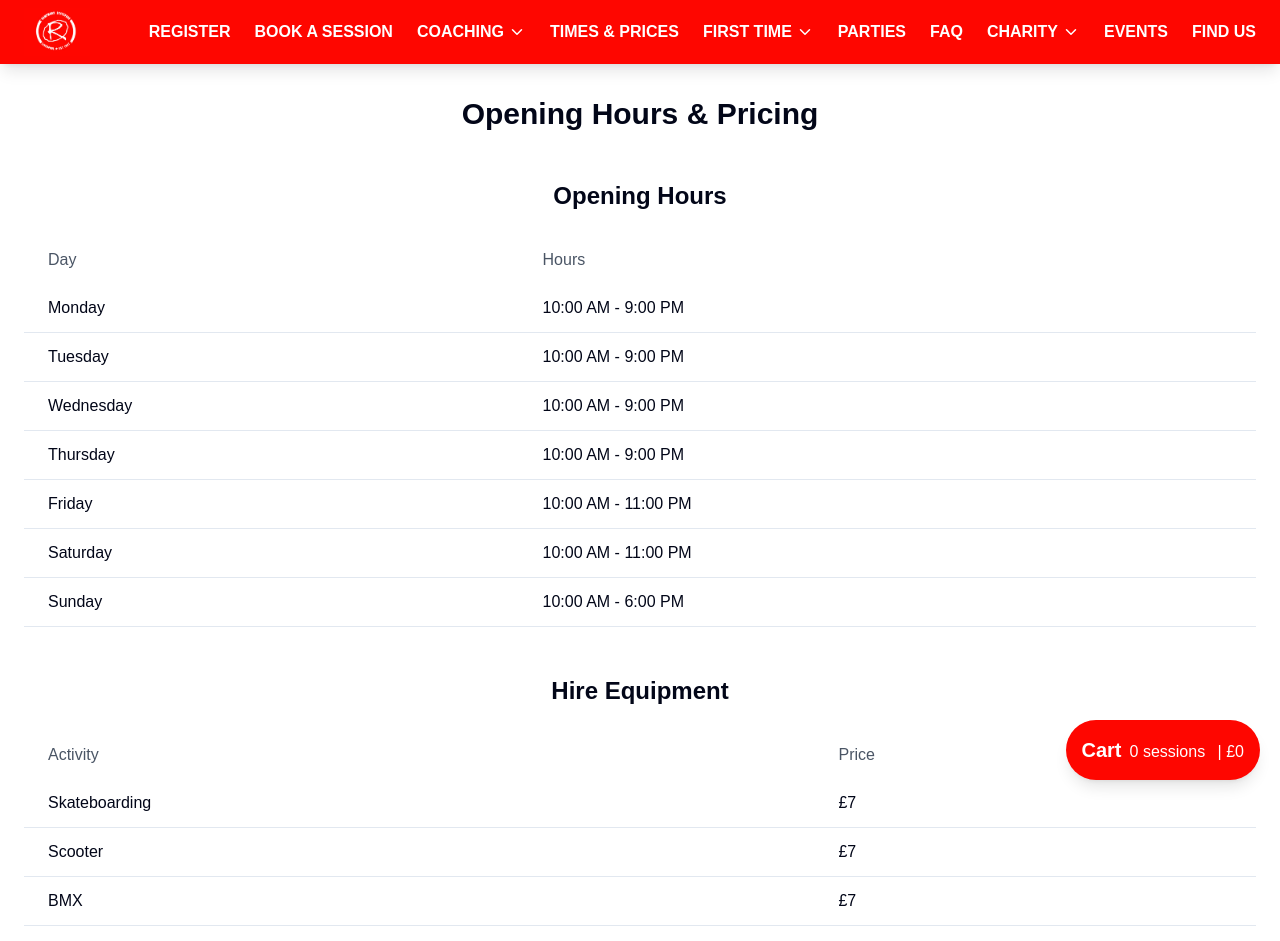
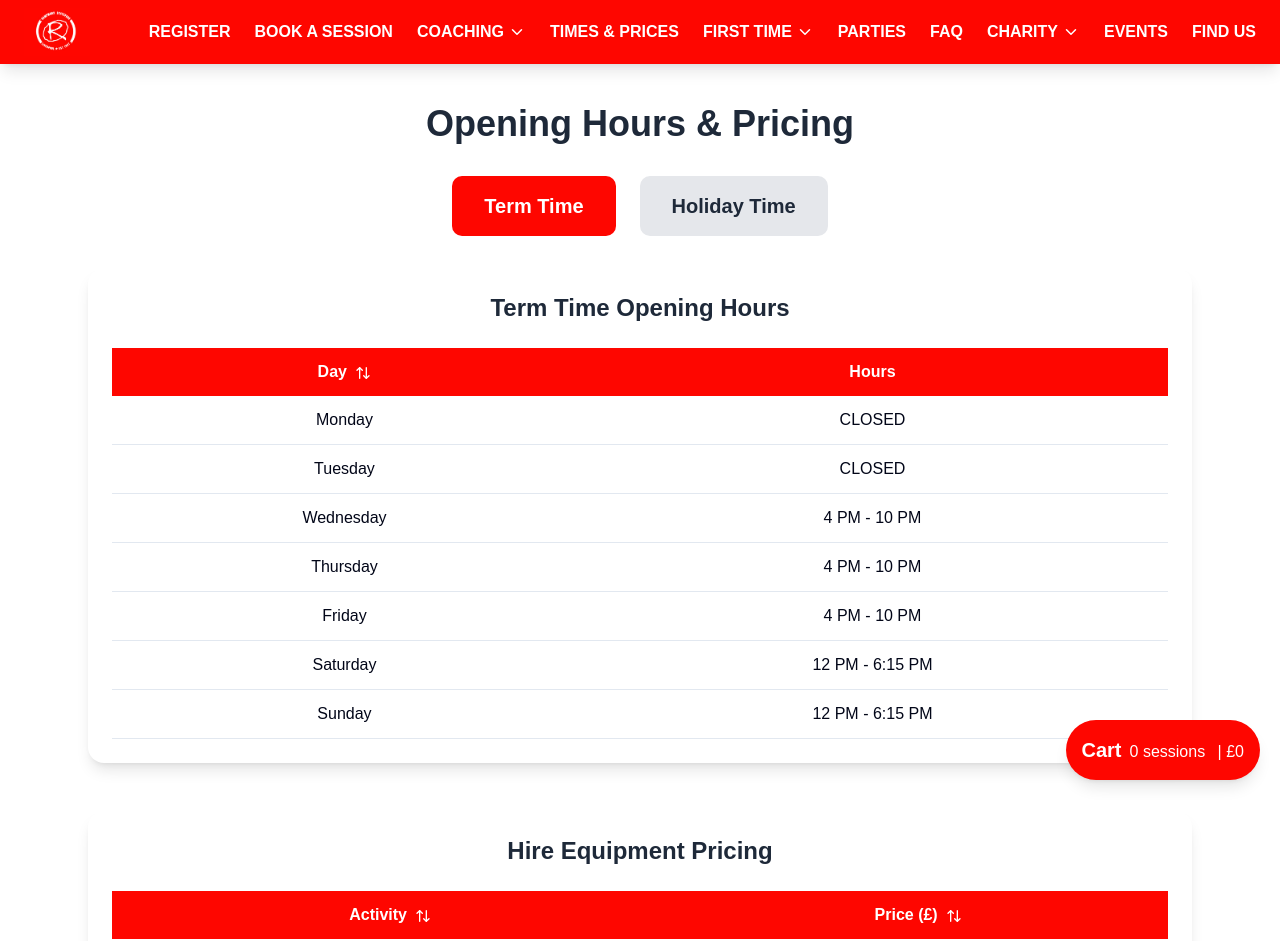
Before and after one commit to tyrone-rampworx/rampworx-ui, a Next.js app: page /times-prices in a window 1280 px wide. Shown: the top 941 px of the page. Built offline with nearby package versions, Linux system fonts and the light colour scheme.

Commit message:
updated the times and prices page

```diff
--- a/src/app/times-prices/page.tsx
+++ b/src/app/times-prices/page.tsx
@@ -1,86 +1,156 @@
-'use client';
+"use client";
 
-import { useState } from 'react';
+import { useState } from "react";
+import { ArrowUpDown } from "lucide-react";
 
 const TimesPricesPage = () => {
-  // Example pricing data
-  const pricingData = [
-    {
-      activity: 'Skateboarding',
-      price: '£7',
-    },
-    {
-      activity: 'Scooter',
-      price: '£7',
-    },
-    {
-      activity: 'BMX',
-      price: '£7',
-    },
-    {
-      activity: 'Rollerblading',
-      price: '£7',
-    },
+  const termTimeHours = [
+    { day: "Monday", hours: "CLOSED" },
+    { day: "Tuesday", hours: "CLOSED" },
+    { day: "Wednesday", hours: "4 PM - 10 PM" },
+    { day: "Thursday", hours: "4 PM - 10 PM" },
+    { day: "Friday", hours: "4 PM - 10 PM" },
+    { day: "Saturday", hours: "12 PM - 6:15 PM" },
+    { day: "Sunday", hours: "12 PM - 6:15 PM" },
   ];
 
-  // Opening hours data
-  const openingHours = [
-    { day: 'Monday', hours: '10:00 AM - 9:00 PM' },
-    { day: 'Tuesday', hours: '10:00 AM - 9:00 PM' },
-    { day: 'Wednesday', hours: '10:00 AM - 9:00 PM' },
-    { day: 'Thursday', hours: '10:00 AM - 9:00 PM' },
-    { day: 'Friday', hours: '10:00 AM - 11:00 PM' },
-    { day: 'Saturday', hours: '10:00 AM - 11:00 PM' },
-    { day: 'Sunday', hours: '10:00 AM - 6:00 PM' },
+  const holidayTimeHours = [
+    { day: "Monday", hours: "CLOSED" },
+    { day: "Tuesday", hours: "12 PM - 9:30 PM" },
+    { day: "Wednesday", hours: "12 PM - 9:30 PM" },
+    { day: "Thursday", hours: "12 PM - 9:30 PM" },
+    { day: "Friday", hours: "12 PM - 9:30 PM" },
+    { day: "Saturday", hours: "12 PM - 6:15 PM" },
+    { day: "Sunday", hours: "12 PM - 6:15 PM" },
   ];
 
+  const pricingData = [
+    { activity: "Skateboarding", price: 7 },
+    { activity: "Scooter", price: 7 },
+    { activity: "BMX", price: 7 },
+    { activity: "Rollerblading", price: 7 },
+  ];
+
+  const [showTermTime, setShowTermTime] = useState(true);
+  const [sortKey, setSortKey] = useState(null);
+  const [sortOrder, setSortOrder] = useState("asc");
+  const [searchQuery, setSearchQuery] = useState("");
+
+  const sortData = (data, key) => {
+    return [...data].sort((a, b) => {
+      if (a[key] < b[key]) return sortOrder === "asc" ? -1 : 1;
+      if (a[key] > b[key]) return sortOrder === "asc" ? 1 : -1;
+      return 0;
+    });
+  };
+
+  const handleSort = (key) => {
+    setSortOrder(sortKey === key && sortOrder === "asc" ? "desc" : "asc");
+    setSortKey(key);
+  };
+
+  const filteredHours = sortKey
+    ? sortData(showTermTime ? termTimeHours : holidayTimeHours, sortKey)
+    : showTermTime
+    ? termTimeHours
+    : holidayTimeHours;
+
   return (
-    <div className="max-w-7xl mx-auto px-6 py-8">
-      <h1 className="text-3xl font-bold text-center mb-12">Opening Hours & Pricing</h1>
+    <div className="max-w-6xl mx-auto px-6 py-10">
+      <h1 className="text-4xl font-extrabold text-center mb-8 text-gray-800 dark:text-white">
+        Opening Hours & Pricing
+      </h1>
 
-      {/* Opening Hours Section */}
+      {/* Toggle Buttons */}
+      <div className="flex justify-center gap-6 mb-8">
+        <button
+          className={`text-xl px-8 py-4 font-bold rounded-lg transition ${
+            showTermTime ? "bg-[#fe0600] text-white" : "bg-gray-200 text-gray-800"
+          }`}
+          onClick={() => setShowTermTime(true)}
+        >
+          Term Time
+        </button>
+        <button
+          className={`text-xl px-8 py-4 font-bold rounded-lg transition ${
+            !showTermTime ? "bg-[#fe0600] text-white" : "bg-gray-200 text-gray-800"
+          }`}
+          onClick={() => setShowTermTime(false)}
+        >
+          Holiday Time
+        </button>
+      </div>
+
+      {/* Opening Hours Table */}
       <section className="mb-12">
-        <h2 className="text-2xl font-semibold mb-6 text-center">Opening Hours</h2>
+        <div className="bg-white dark:bg-gray-900 shadow-lg rounded-2xl p-6">
+          <h2 className="text-2xl font-semibold text-center text-gray-800 dark:text-white mb-6">
+            {showTermTime ? "Term Time Opening Hours" : "Holiday Time Opening Hours"}
+          </h2>
           <div className="overflow-x-auto">
-          <table className="min-w-full table-auto">
+            <table className="w-full text-center border-collapse">
               <thead>
-              <tr>
-                <th className="px-6 py-3 text-left font-medium text-gray-600">Day</th>
-                <th className="px-6 py-3 text-left font-medium text-gray-600">Hours</th>
+                <tr className="bg-[#fe0600] text-white">
+                  <th
+                    className="px-6 py-3 cursor-pointer"
+                    onClick={() => handleSort("day")}
+                  >
+                    Day <ArrowUpDown size={16} className="inline ml-1 text-white" />
+                  </th>
+                  <th className="px-6 py-3">Hours</th>
                 </tr>
               </thead>
               <tbody>
-              {openingHours.map((entry, index) => (
-                <tr key={index} className="border-b">
-                  <td className="px-6 py-3">{entry.day}</td>
-                  <td className="px-6 py-3">{entry.hours}</td>
+                {filteredHours
+                  .filter((entry) => entry.day.toLowerCase().includes(searchQuery))
+                  .map((entry, index) => (
+                    <tr key={index} className="border-b transition hover:bg-[#fe0600] hover:text-white">
+                      <td className="px-6 py-3 hover:text-white">{entry.day}</td>
+                      <td className="px-6 py-3 hover:text-white">{entry.hours}</td>
                     </tr>
                   ))}
               </tbody>
             </table>
           </div>
+        </div>
       </section>
 
-      {/* Pricing Section */}
+      {/* Pricing Table */}
       <section>
-        <h2 className="text-2xl font-semibold mb-6 text-center">Hire Equipment</h2>
+        <div className="bg-white dark:bg-gray-900 shadow-lg rounded-2xl p-6">
+          <h2 className="text-2xl font-semibold text-center text-gray-800 dark:text-white mb-6">
+            Hire Equipment Pricing
+          </h2>
           <div className="overflow-x-auto">
-          <table className="min-w-full table-auto">
+            <table className="w-full text-center border-collapse">
               <thead>
-              <tr>
-                <th className="px-6 py-3 text-left font-medium text-gray-600">Activity</th>
-                <th className="px-6 py-3 text-left font-medium text-gray-600">Price</th>
+                <tr className="bg-[#fe0600] text-white">
+                  <th
+                    className="px-6 py-3 cursor-pointer"
+                    onClick={() => handleSort("activity")}
+                  >
+                    Activity <ArrowUpDown size={16} className="inline ml-1 text-white" />
+                  </th>
+                  <th
+                    className="px-6 py-3 cursor-pointer"
+                    onClick={() => handleSort("price")}
+                  >
+                    Price (£) <ArrowUpDown size={16} className="inline ml-1 text-white" />
+                  </th>
                 </tr>
               </thead>
               <tbody>
-              {pricingData.map((pricing, index) => (
-                <tr key={index} className="border-b">
-                  <td className="px-6 py-3">{pricing.activity}</td>
-                  <td className="px-6 py-3">{pricing.price}</td>
+                {pricingData
+                  .filter((pricing) => pricing.activity.toLowerCase().includes(searchQuery))
+                  .map((pricing, index) => (
+                    <tr key={index} className="border-b transition hover:bg-[#fe0600] hover:text-white">
+                      <td className="px-6 py-3 hover:text-white">{pricing.activity}</td>
+                      <td className="px-6 py-3 hover:text-white">£{pricing.price}</td>
                     </tr>
                   ))}
               </tbody>
             </table>
+          </div>
         </div>
       </section>
     </div>
```
Lines whose indentation alone changed are shown as unchanged.
